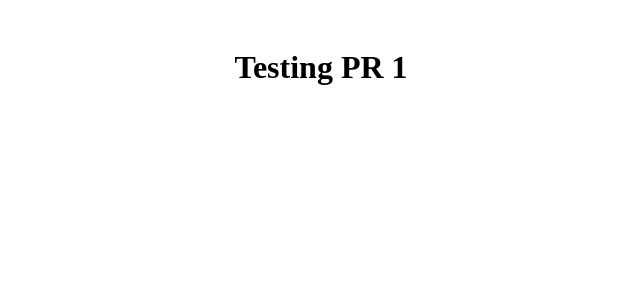
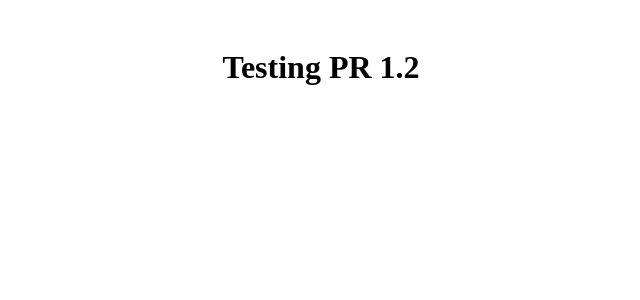
Before and after one commit to CrissAlvarezH/github-actions-cicd, a Next.js app: page / in a window 1280 px wide. Shown: the top 300 px of the page, without its empty margins (319-959 px from the left). Built offline with nearby package versions, Linux system fonts and the light colour scheme.

Commit message:
testing pr 1.2

```diff
--- a/pages/index.tsx
+++ b/pages/index.tsx
@@ -1,7 +1,7 @@
 export default function Home() {
   return (
       <div style={{display: "flex", justifyContent: "center", alignItems: "center", padding: "20px 20px"}}>
-        <h1>Testing PR 1</h1>
+        <h1>Testing PR 1.2</h1>
       </div>
   )
 }
```
